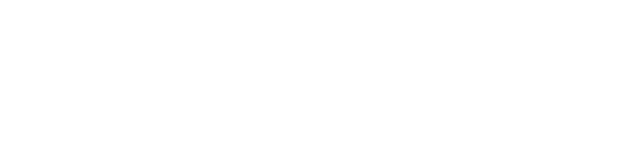
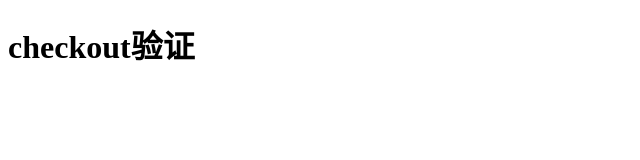
Before and after one commit to Sine-li/Sineli_pro1, a plain HTML site: page index.html in a window 1280 px wide. Shown: the whole page, without its empty margins (0-640 px from the left). Drawn offline with Linux system fonts and the light colour scheme.

Commit message:
checkout验证

```diff
--- a/index.html
+++ b/index.html
@@ -6,6 +6,6 @@
     <title>Document</title>
 </head>
 <body>
-
+    <h1>checkout验证</h1>
 </body>
 </html>
```
